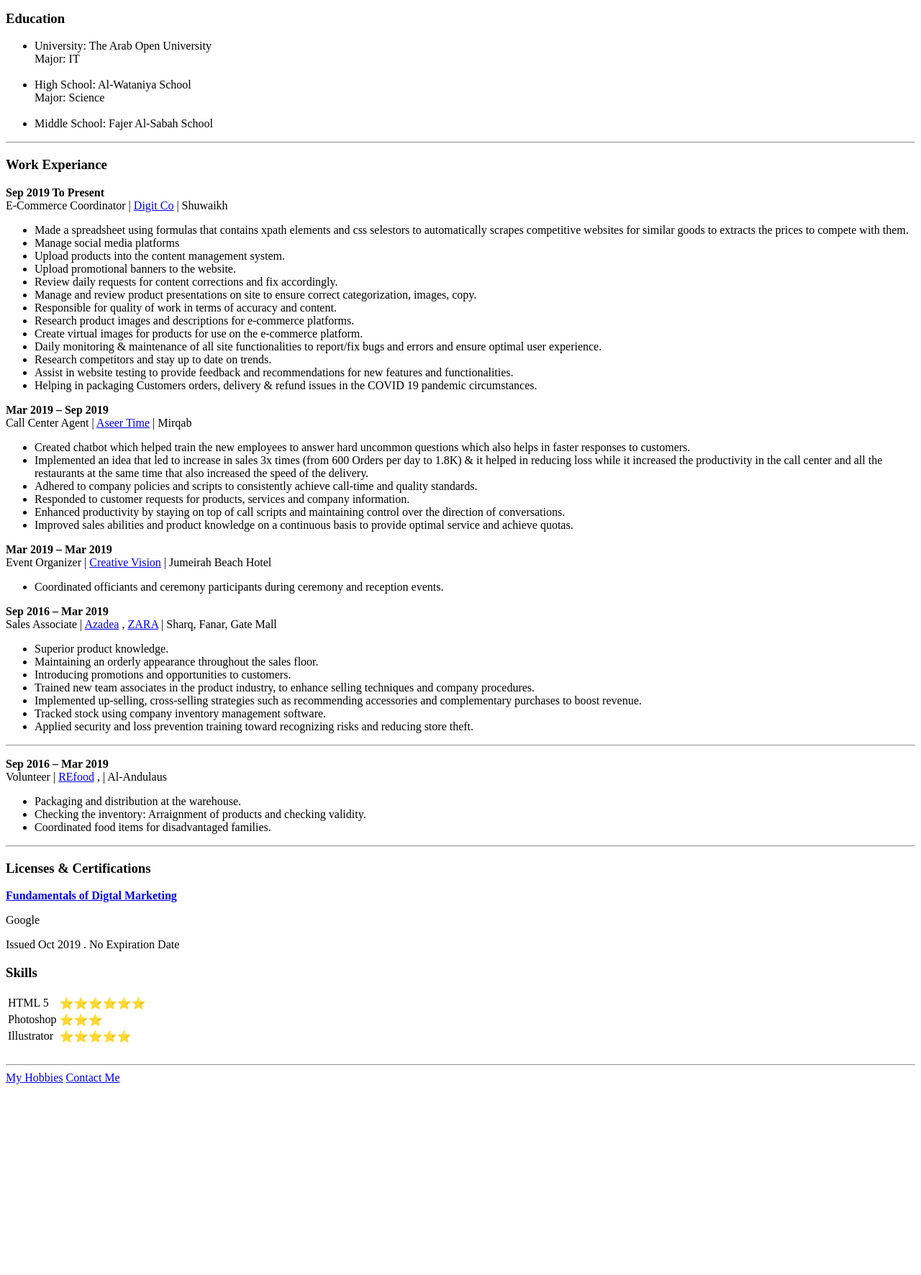
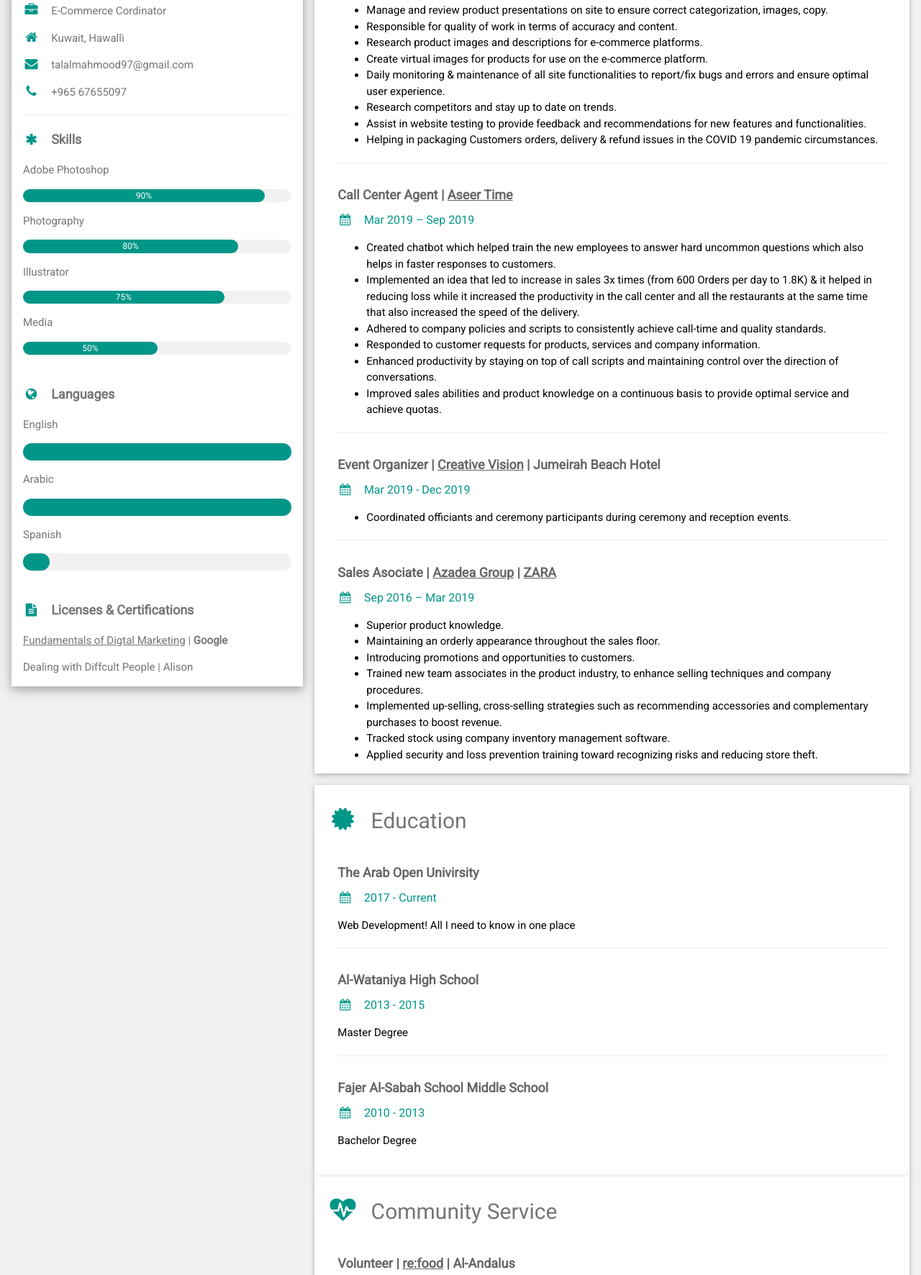
Before and after one commit to talal97/cv, a plain HTML site: page index.html in a window 1280 px wide. Shown: the part 331-2103 px from the top of the page at 72% size. Before the commit the page ends 1846 px from the top, so only its background shows below. Drawn offline with nearby package versions, Linux system fonts and the light colour scheme.

Commit message:
Add files via upload

```diff
--- a/index.html
+++ b/index.html
@@ -1,41 +1,101 @@
 <!DOCTYPE html>
-<html lang="en" dir="ltr">
+<html>
+<title>W3.CSS Template</title>
+<meta charset="UTF-8">
+<meta name="viewport" content="width=device-width, initial-scale=1">
+<link rel="stylesheet" href="https://www.w3schools.com/w3css/4/w3.css">
+<link rel='stylesheet' href='https://fonts.googleapis.com/css?family=Roboto'>
+<link rel="stylesheet" href="https://cdnjs.cloudflare.com/ajax/libs/font-awesome/4.7.0/css/font-awesome.min.css">
+<style>
+html,body,h1,h2,h3,h4,h5,h6 {font-family: "Roboto", sans-serif}
+</style>
+<body class="w3-light-grey">
 
-<head>
-  <meta charset="utf-8">
+<!-- Page Container -->
+<div class="w3-content w3-margin-top" style="max-width:1400px;">
 
-<link rel="stylesheet" href="css/styles.css"
+  <!-- The Grid -->
+  <div class="w3-row-padding">
 
-  <!-- table for in profile picture and the intro --->
-  <table cellspacing="20">
-    <tr>
-      <td><img src="talal.png" alt="Talal Profile"></td>
-      <td>
-        <h3>Talal Al'Ashab</h3>
-        <p>Student at the <strong><a href="https://www.arabou.edu.kw/Pages/default.aspx">Arab Open University</a></strong></p>
-        <p>E-Commerce Corrdinator at <strong><a href="https://www.digits.com.kw">Digits</a></strong></p>
-        <p>I'm one of the most Workaholic yet lazyest guy in town, likes to automate as much as possible of my work</p>
-      </td>
-    </tr>
-  </table>
+    <!-- Left Column -->
+    <div class="w3-third">
+
+      <div class="w3-white w3-text-grey w3-card-4">
+        <div class="w3-display-container">
+          <img src="https://media-exp1.licdn.com/dms/image/C5603AQHJA4fYgfcilw/profile-displayphoto-shrink_400_400/0?e=1597881600&v=beta&t=4HWMPrF5-MyUjvl9fNhQKcwze5MJu10W9_ksM5JfszQ" style="width:100%"  alt="Avatar">
+
+          <div class="w3-display-bottomleft w3-container w3-text-white">
+            <h2>Talal Al-A'shab</h2>
+          </div>
+        </div>
+        <div class="w3-container">
+          <p><i class="fa fa-briefcase fa-fw w3-margin-right w3-large w3-text-teal"></i>E-Commerce Cordinator</p>
+          <p><i class="fa fa-home fa-fw w3-margin-right w3-large w3-text-teal"></i>Kuwait, Hawalli</p>
+          <p><i class="fa fa-envelope fa-fw w3-margin-right w3-large w3-text-teal"></i>talalmahmood97@gmail.com</p>
+          <p><i class="fa fa-phone fa-fw w3-margin-right w3-large w3-text-teal"></i>+965 67655097</p>
           <hr>
-</head>
+
+          <p class="w3-large"><b><i class="fa fa-asterisk fa-fw w3-margin-right w3-text-teal"></i>Skills</b></p>
+          <p>Adobe Photoshop</p>
+          <div class="w3-light-grey w3-round-xlarge w3-small">
+            <div class="w3-container w3-center w3-round-xlarge w3-teal" style="width:90%">90%</div>
+          </div>
+          <p>Photography</p>
+          <div class="w3-light-grey w3-round-xlarge w3-small">
+            <div class="w3-container w3-center w3-round-xlarge w3-teal" style="width:80%">
+              <div class="w3-center w3-text-white">80%</div>
+            </div>
+          </div>
+          <p>Illustrator</p>
+          <div class="w3-light-grey w3-round-xlarge w3-small">
+            <div class="w3-container w3-center w3-round-xlarge w3-teal" style="width:75%">75%</div>
+          </div>
+          <p>Media</p>
+          <div class="w3-light-grey w3-round-xlarge w3-small">
+            <div class="w3-container w3-center w3-round-xlarge w3-teal" style="width:50%">50%</div>
+          </div>
+          <br>
+
+          <p class="w3-large w3-text-theme"><b><i class="fa fa-globe fa-fw w3-margin-right w3-text-teal"></i>Languages</b></p>
+          <p>English</p>
+          <div class="w3-light-grey w3-round-xlarge">
+            <div class="w3-round-xlarge w3-teal" style="height:24px;width:100%"></div>
+          </div>
+          <p>Arabic</p>
+          <div class="w3-light-grey w3-round-xlarge">
+            <div class="w3-round-xlarge w3-teal" style="height:24px;width:100%"></div>
+          </div>
+          <p>Spanish</p>
+          <div class="w3-light-grey w3-round-xlarge">
+            <div class="w3-round-xlarge w3-teal" style="height:24px;width:10%"></div>
+          </div>
+          <br>
+          <p class="w3-large w3-text-theme"><b><i class="fa fa-file-text fa-fw w3-margin-right w3-text-teal"></i>Licenses & Certifications</b></p>
+          <p><a href="https://img0cf.b8cdn.com/images/course/49/59423349_1573489210.pdf">Fundamentals of Digtal Marketing</a> | <strong>Google</strong></p>
+          <div class="w3-light-grey w3-round-xlarge">
+          </div>
+          <p>Dealing with Diffcult People | Alison</p>
+          <div class="w3-light-grey w3-round-xlarge">
+          </div>
+        </div>
+      </div><br>
 
 
-  <!-- List -->
-  <h3>Education</h3>
-  <ul>
-    <li>University: The Arab Open University <br>Major: IT</li> <br>
-    <li>High School: Al-Wataniya School <br>Major: Science</li><br>
-    <li>Middle School: Fajer Al-Sabah School</li>
-  </ul>
-  <hr>
-  <h3>Work Experiance</h3>
-  <p> <strong>Sep 2019 To Present</strong>
-    <br>E-Commerce Coordinator | <a href="https:www.digits.com.kw">Digit Co</a> | Shuwaikh</p>
+
+    <!-- End Left Column -->
+    </div>
+
+    <!-- Right Column -->
+    <div class="w3-twothird">
+
+      <div class="w3-container w3-card w3-white w3-margin-bottom">
+        <h2 class="w3-text-grey w3-padding-16"><i class="fa fa-suitcase fa-fw w3-margin-right w3-xxlarge w3-text-teal"></i>Work Experience</h2>
+        <div class="w3-container">
+          <h5 class="w3-opacity"><b>E-Commerce Cordinator | <a href="https://www.digits.com.kw/">Digits</a></b></h5>
+          <h6 class="w3-text-teal"><i class="fa fa-calendar fa-fw w3-margin-right"></i>Sep 2019 - <span class="w3-tag w3-teal w3-round">Current</span></h6>
           <ul>
                 <li>Made a spreadsheet using formulas that contains xpath elements and css selestors to automatically scrapes competitive websites for similar goods to extracts the prices to compete with them.</li>
-      <li>Manage social media platforms </li>
+                <li>Manage social media platforms. </li>
                 <li>Upload products into the content management system.</li>
                 <li>Upload promotional banners to the website. </li>
                 <li>Review daily requests for content corrections and fix accordingly. </li>
@@ -48,10 +108,11 @@
                 <li>Assist in website testing to provide feedback and recommendations for new features and functionalities. </li>
                 <li>Helping in packaging Customers orders, delivery & refund issues in the COVID 19 pandemic circumstances.</li>
 
-    </ul>
-
-  <p><strong>Mar 2019 – Sep 2019</strong>
-    <br>Call Center Agent | <a href="http://aseertime.com/">Aseer Time</a> | Mirqab</p>
+              </ul>          <hr>
+        </div>
+        <div class="w3-container">
+          <h5 class="w3-opacity"><b>Call Center Agent | <a href="http://aseertime.com/">Aseer Time</a></b></h5>
+          <h6 class="w3-text-teal"><i class="fa fa-calendar fa-fw w3-margin-right"></i>Mar 2019 – Sep 2019</h6>
           <ul>
               <li>Created chatbot which helped train the new employees to answer hard uncommon questions which also helps in faster responses to customers. </li>
               <li>Implemented an idea that led to increase in sales 3x times (from 600 Orders per day to 1.8K) & it helped in reducing loss while it increased the productivity in the call center and all the restaurants at the same time that also increased the speed of the delivery. </li>
@@ -60,16 +121,18 @@
               <li>Enhanced productivity by staying on top of call scripts and maintaining control over the direction of conversations. </li>
               <li>Improved sales abilities and product knowledge on a continuous basis to provide optimal service and achieve quotas.</li>
 
-    </ul>
-
-  <p><strong>Mar 2019 – Mar 2019</strong>
-    <br>Event Organizer | <a href="http://www.creativevisionkw.com/default">Creative Vision</a> | Jumeirah Beach Hotel</p>
+            </ul>          <hr>
+        </div>
+        <div class="w3-container">
+          <h5 class="w3-opacity"><b>Event Organizer | <a href="http://www.creativevisionkw.com/default">Creative Vision</a> | Jumeirah Beach Hotel</b></h5>
+          <h6 class="w3-text-teal"><i class="fa fa-calendar fa-fw w3-margin-right"></i>Mar 2019 - Dec 2019</h6>
           <ul>
             <li>Coordinated officiants and ceremony participants during ceremony and reception events.</li>
-</ul>
-
-  <p><strong>Sep 2016 – Mar 2019 </strong>
-    <br>Sales Associate | <a href="https://www.azadea.com/english/home">Azadea</a> , <a href="https://www.zara.com/kw/">ZARA</a> | Sharq, Fanar, Gate Mall</p>
+          </ul>          <hr>
+        </div>
+        <div class="w3-container">
+          <h5 class="w3-opacity"><b>Sales Asociate  | <a href="https://www.azadea.com/english/home">Azadea Group</a> | <a href="www.zara.com">ZARA</a></b></h5>
+          <h6 class="w3-text-teal"><i class="fa fa-calendar fa-fw w3-margin-right"></i>Sep 2016 – Mar 2019</h6>
           <ul>
             <li>Superior product knowledge.</li>
             <li>Maintaining an orderly appearance throughout the sales floor.</li>
@@ -80,64 +143,53 @@
             <li>Applied security and loss prevention training toward recognizing risks and reducing store theft.
       </li>
 
-    </ul>
+          </ul>        </div>
+      </div>
+
+      <div class="w3-container w3-card w3-white">
+        <h2 class="w3-text-grey w3-padding-16"><i class="fa fa-certificate fa-fw w3-margin-right w3-xxlarge w3-text-teal"></i>Education</h2>
+        <div class="w3-container">
+          <h5 class="w3-opacity"><b>The Arab Open Univirsity</b></h5>
+          <h6 class="w3-text-teal"><i class="fa fa-calendar fa-fw w3-margin-right"></i>2017 - Current</h6>
+          <p>Web Development! All I need to know in one place</p>
           <hr>
+        </div>
+        <div class="w3-container">
+          <h5 class="w3-opacity"><b>Al-Wataniya High School</b></h5>
+          <h6 class="w3-text-teal"><i class="fa fa-calendar fa-fw w3-margin-right"></i>2013 - 2015</h6>
+          <p>Master Degree</p>
+          <hr>
+        </div>
+        <div class="w3-container">
+          <h5 class="w3-opacity"><b>Fajer Al-Sabah School Middle School</b></h5>
+          <h6 class="w3-text-teal"><i class="fa fa-calendar fa-fw w3-margin-right"></i>2010 - 2013</h6>
+          <p>Bachelor Degree</p><br>
+        </div>
+      </div>
 
-  <p><strong>Sep 2016 – Mar 2019 </strong>
-    <br>Volunteer | <a href="https://www.azadea.com/english/home">REfood</a> , | Al-Andulaus</p>
+
+    <!-- End Right Column -->
+      <div class="w3-container w3-card w3-white w3-margin-bottom">
+        <h2 class="w3-text-grey w3-padding-16"><i class="fa fa-heartbeat fa-fw w3-margin-right w3-xxlarge w3-text-teal"></i>Community Service</h2>
+        <div class="w3-container">
+            <h5 class="w3-opacity"><b>Volunteer | <a href="http://www.refoodkuwait.org/">re:food</a> | Al-Andalus</b></h5>
             <ul>
               <li>Packaging and distribution at the warehouse.</li>
               <li>Checking the inventory: Arraignment of products and checking validity.</li>
               <li>Coordinated food items for disadvantaged families.</li>
-</ul>
+            </li>          </div>
+        </div>
+  <!-- End Grid -->
+  </div>
 
-  <hr>
+  <!-- End Page Container -->
+</div>
 
-  <h3>Licenses & Certifications</h3>
-    <strong><p> <a href="https://img0cf.b8cdn.com/images/course/49/59423349_1573489210.pdf">Fundamentals of Digtal Marketing</a></p></strong>
-    <p>
-      Google
-    </p>
-    <p>
-      Issued Oct 2019 . No Expiration Date
-    </p>
+<footer class="w3-container w3-teal w3-center w3-margin-top">
+  <p>Find me on social media.</p>
+  <i class="fa fa-linkedin w3-hover-opacity"></i>
+  <div class="LI-profile-badge"  data-version="v1" data-size="medium" data-locale="en_US" data-type="vertical" data-theme="dark" data-vanity="talal-al-ashab-a92400157"><a class="LI-simple-link" href='https://kw.linkedin.com/in/talal-al-ashab-a92400157?trk=profile-badge'>Talal Al-Ashab</a></div>
+</footer>
 
-
-
-
-
-
-  <!-- table for skills -->
-  <h3>Skills</h3>
-
-  <table>
-
-    <tr>
-      <td>HTML 5</td>
-      <td>⭐️⭐️⭐️⭐️⭐️⭐️</td>
-    </tr>
-
-    <tr>
-      <td>Photoshop</td>
-      <td>⭐️⭐️⭐️</td>
-
-    </tr>
-
-    <tr>
-      <td>Illustrator</td>
-      <td>⭐️⭐️⭐️⭐️⭐️</td>
-
-    </tr>
-
-
-  </table>
-
-
-  <br>
-  <hr>
-  <!-- Pages -->
-  <a href="hobbies.html">My Hobbies</a>
-  <a href="Contact me.html">Contact Me</a>
 </body>
-
 </html>
--- /dev/null
+++ b/styles.css
@@ -0,0 +1,7 @@
+img {
+  border-radius: 50%;
+}
+
+h2 {
+  color: white;
+}
```
Lines whose indentation alone changed are shown as unchanged.
